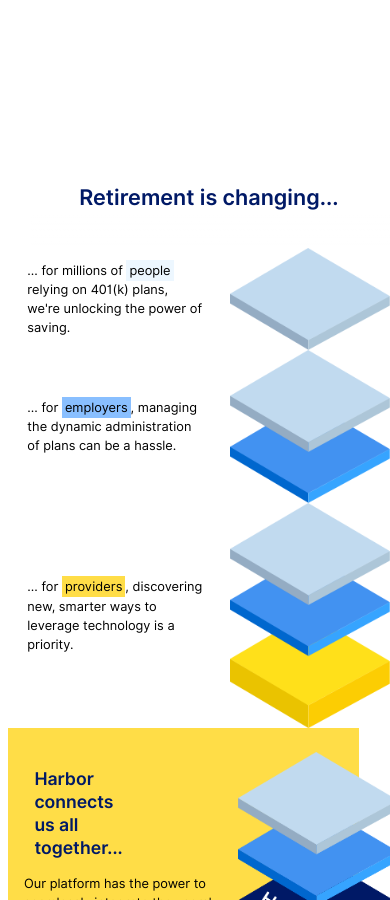
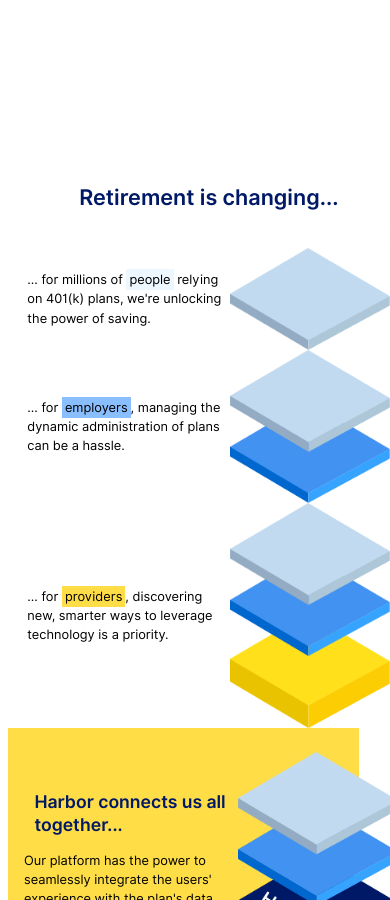
Before and after one commit to VestHQ/VestHQ, a Jekyll site: the page built from index.html, in a window 390 px wide and 900 px high, scrolled down 799 px. Built offline with Jekyll 4.4.1, drawn with Linux system fonts in a browser that asks for light colours; nearby versions of some CDN libraries; some web fonts are replaced; comment, search, counter and statistics services are not loaded.

Commit message:
responsive improvements

```diff
--- a/_layouts/team.html
+++ b/_layouts/team.html
@@ -4,7 +4,7 @@
     {% include meta.html %}
 </head>
 <body>
-<div class="full-screen">
+<div>
     {% include nav.html %}
     {% include teamAbout.html %}
     {% include team.html %}
--- a/_sass/2-modules/blocks.scss
+++ b/_sass/2-modules/blocks.scss
@@ -73,7 +73,7 @@
 }
 
 .block-content {
-  width: 45%;
+  //width: 45%;
   margin: 0 10%;
   max-width: 50rem;
   height: 90%;
--- a/_sass/3-layout/header.scss
+++ b/_sass/3-layout/header.scss
@@ -66,7 +66,7 @@
 .header-tertiary {
   font-family: $inter-semi-bold;
   color: $dark-blue;
-  font-size: 3.3rem;
+  font-size: 3.6rem;
   margin: 5rem 0 0 8%;
 
   padding: 4rem 6rem;
@@ -89,10 +89,10 @@
 }
 
 .header-harbor {
-  width: 45%;
+  //width: 45%;
   font-family: $inter-semi-bold;
   color: $dark-blue;
-  font-size: 3rem;
+  font-size: 3.3rem;
   margin-left: 10%;
   margin-bottom: 2rem;
   line-height: 1.3;
--- a/_sass/3-layout/nav.scss
+++ b/_sass/3-layout/nav.scss
@@ -23,7 +23,7 @@
   align-items: center;
 
   & > * {
-    margin: 0 2rem;
+    margin: 0 3rem;
     max-width: $max-page-width;
 
     @include respond(mid-phone) {
--- a/_sass/3-layout/teamAbout.scss
+++ b/_sass/3-layout/teamAbout.scss
@@ -1,10 +1,11 @@
 .team {
+  margin: 12% auto 4rem auto;
   display: flex;
   justify-content: center;
   align-items: center;
   align-content: center;
   max-width: 120rem;
-  margin: 4rem auto;
+  //margin: 4rem auto;
   font-family: 'Avenir Next', $avenir;
   color: $dark-blue;
 
```
Also changed, not shown: 2 other files.
